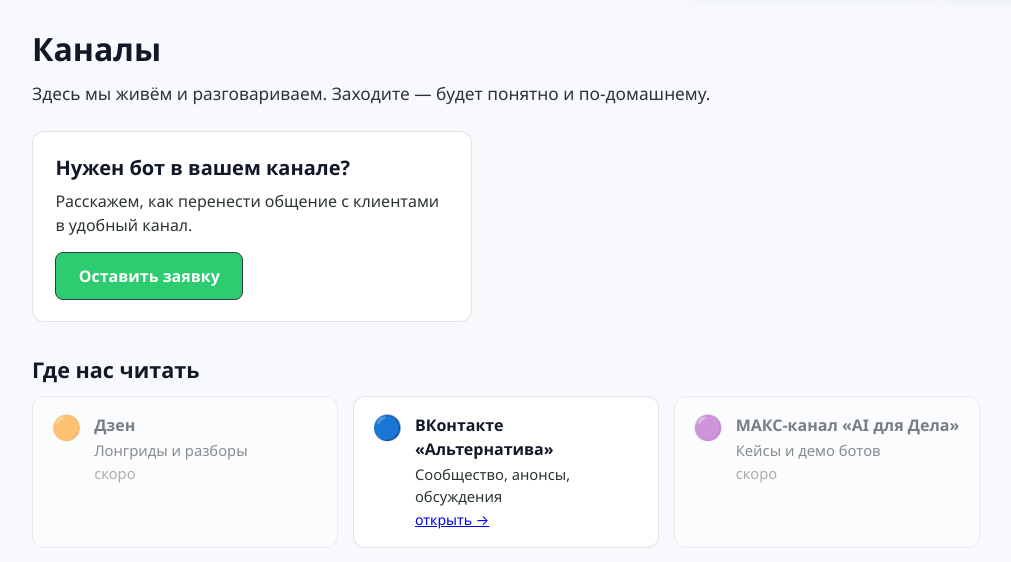
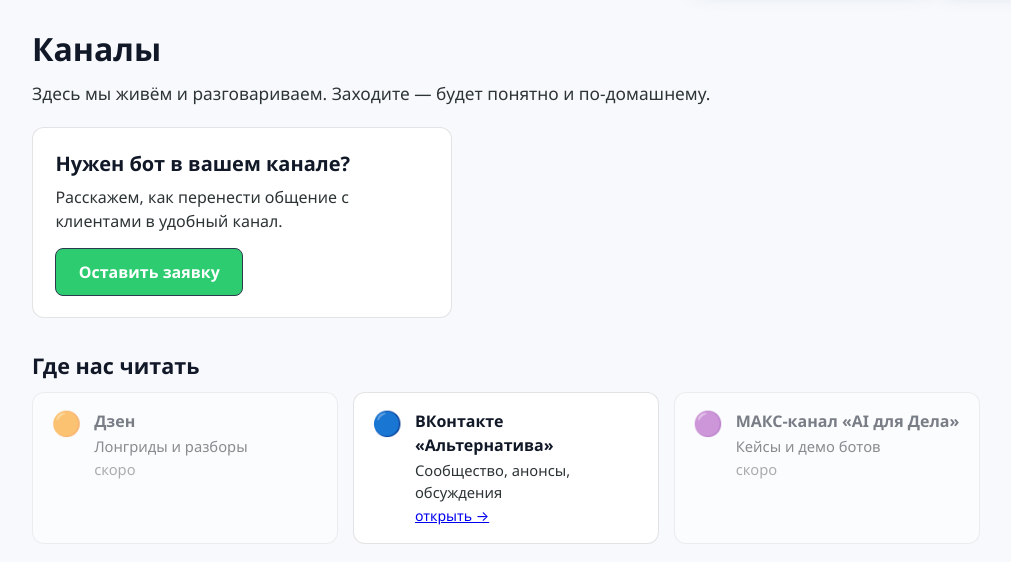
Before and after one commit to goodwill-v/rusalts, a FastAPI app: page /channels/ in a window 1280 px wide. Shown: the part 80-642 px from the top of the page, without its empty margins (134-1145 px from the left). Run offline with FastAPI, Linux system fonts and the light colour scheme; data that the repository does not hold is empty; some libraries are stand-ins or nearby versions.

Commit message:
fix(каналы): CTA 420px и сжимаемый текстовый блок — влезает в контейнер 980px

```diff
--- a/app/templates/channels.html
+++ b/app/templates/channels.html
@@ -22,10 +22,11 @@
   .ch-cta { margin-top: 2rem; background: var(--site-surface); border: 1px solid var(--site-border); border-radius: 12px; padding: 1.3rem 1.4rem; }
   /* Верх страницы: H1+лид слева, CTA справа на одном уровне.
      Ширина CTA ≈ сумме кнопок шапки, правый край не выходит за кнопку «АЛТ-эксперт» */
-  .ch-top { display: flex; align-items: center; justify-content: space-between; gap: 1.5rem; flex-wrap: wrap; }
+  .ch-top { display: flex; align-items: center; justify-content: space-between; gap: 1.25rem; flex-wrap: wrap; }
+  .ch-top__text { flex: 1 1 auto; min-width: 0; }
   .ch-top__text h1 { margin-bottom: 0.5rem; }
   .ch-top__text .lead { margin-bottom: 0; }
-  .ch-cta--top { margin: 0; width: 440px; max-width: 100%; box-sizing: border-box; }
+  .ch-cta--top { margin: 0; flex: 0 0 420px; max-width: 420px; box-sizing: border-box; }
   .ch-cta--top p { margin-bottom: 0.7rem; }
   .ch-cta h2 { margin: 0 0 0.4rem; font-size: 1.25rem; color: var(--site-heading); }
   .ch-cta p { margin: 0 0 0.9rem; color: var(--site-text); }
```
